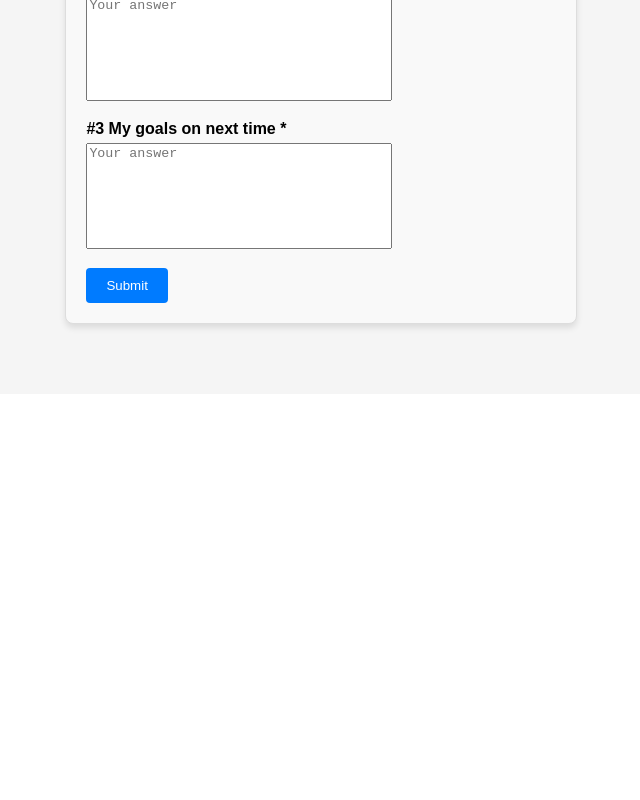
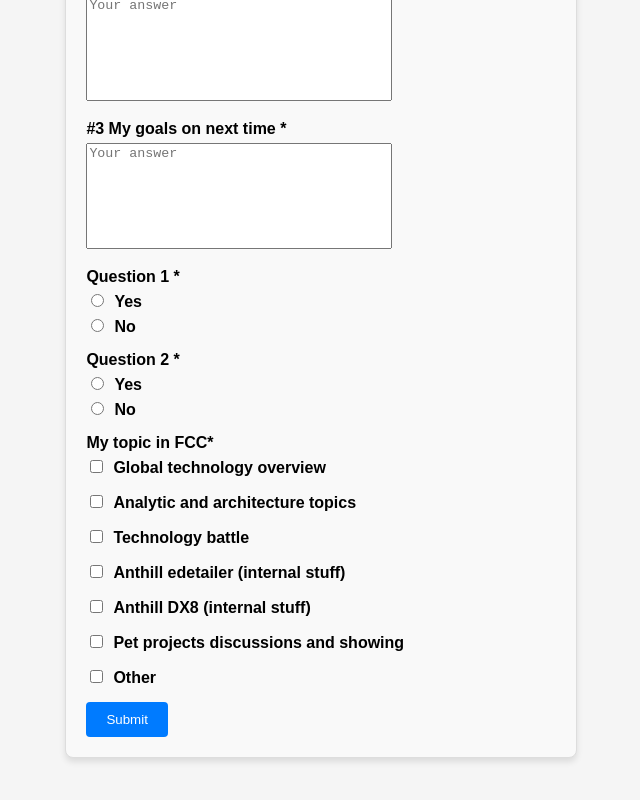
Before and after one commit to v1fes/React, a React (Vite) app in the folder Hook-Form/: page / in a window 1280 px wide. Shown: the part 1750-2550 px from the top of the page, without its empty margins (319-959 px from the left). Before the commit the page ends 2144 px from the top, so only its background shows below. Built offline with nearby package versions, Linux system fonts and the light colour scheme.

Commit message:
Додано додатковий блок зчекбоксами, додано компонент так/ні до форми

```diff
--- a/Hook-Form/src/components/AdditionalCheckboxes/AdditionalCheckboxes.jsx
+++ b/Hook-Form/src/components/AdditionalCheckboxes/AdditionalCheckboxes.jsx
@@ -7,7 +7,7 @@ const AdditionalCheckboxes = ({ name, options }) => {
 
   return (
     <div>
-      <label>Additional options *</label>
+      <label>I'm interested to*</label>
       <div>
         {options.map((option) => (
           <div key={option.value}>
--- /dev/null
+++ b/Hook-Form/src/components/AdditionalCheckboxes/AdditionalCheckboxes2.jsx
@@ -0,0 +1,50 @@
+import React from 'react';
+import { useFormContext } from 'react-hook-form';
+
+const AdditionalCheckboxes2 = ({ name, options }) => {
+  const { register, watch, formState: { errors } } = useFormContext();
+  const selectedOptions2 = watch(name, []); // Дефолтне значення
+
+  return (
+    <div>
+      <label> My topic in FCC*</label>
+      <div>
+        {options.map((option) => (
+          <div key={option.value}>
+            <label>
+              <input
+                type="checkbox"
+                value={option.value}
+                {...register(name)}
+              />
+              {option.label}
+            </label>
+          </div>
+        ))}
+        <div>
+          <label>
+            <input
+              type="checkbox"
+              value="Other"
+              {...register(name)}
+            />
+            Other
+          </label>
+          {Array.isArray(selectedOptions2) && selectedOptions2.includes('Other') && (
+            <input
+              type="text"
+              placeholder="Specify your option"
+              {...register(`${name}Other`, { required: 'Please specify your option' })}
+            />
+          )}
+        </div>
+      </div>
+      {errors[name] && <p>{errors[name].message}</p>}
+      {Array.isArray(selectedOptions2) && selectedOptions2.includes('Other') && errors[`${name}Other`] && (
+        <p>{errors[`${name}Other`].message}</p>
+      )}
+    </div>
+  );
+};
+
+export default AdditionalCheckboxes2;
--- a/Hook-Form/src/components/Form/Form.jsx
+++ b/Hook-Form/src/components/Form/Form.jsx
@@ -5,8 +5,11 @@ import * as yup from 'yup';
 import FavoriteTech from '../FavoriteTech/FavoriteTech';
 import LearnTechCheckboxes from '../LearnTechCheckboxes/LearnTechCheckboxes';
 import TechLevelMatrix from '../TechLevelMatrix/TechLevelMatrix';
+import TextAreaBlock from '../TextAreaBlock/TextAreaBlock';
+import YesNoQuestion from '../YesNoQuestion/YesNoQuestion';
 import AdditionalCheckboxes from '../AdditionalCheckboxes/AdditionalCheckboxes';
-import TextAreaBlock from '../TextAreaBlock/TextAreaBlock';
+import AdditionalCheckboxes2 from '../AdditionalCheckboxes/AdditionalCheckboxes2';
+
 import './Form.module.css';
 
 // Схема валідації
@@ -14,6 +17,8 @@ const schema = yup.object().shape({
   nameSurname: yup.string().required('Name, Surname is required'),
   team: yup.string().required('Your team is required'),
   favoriteTech: yup.string().required('Please select your favorite tech'),
+  question1: yup.string().required('This field is required'),
+  question2: yup.string().required('This field is required'),
 otherTech: yup.string().when('favoriteTech', {
   is: 'Other',
   then: yup.string().required('Please specify your tech'),
@@ -32,6 +37,11 @@ otherTech: yup.string().when('favoriteTech', {
     .array()
     .of(yup.string())
     .min(1, 'Please select at least one additional option'),
+ additionalOptions2: yup
+    .array()
+    .of(yup.string())
+    .min(1, 'Please select at least one additional option'),
+
 });
 
 const Form = () => {
@@ -40,6 +50,9 @@ const Form = () => {
     defaultValues: {
       learnTech: [],
       additionalOptions: [],
+      additionalOptions2: [],
+      question1: '',
+      question2: '',
     },
   });
 
@@ -140,7 +153,30 @@ const Form = () => {
             label="#3 My goals on next time"
             placeholder="Your answer"
           />
-
+            {/* Інші поля форми */}
+          <YesNoQuestion
+            name="question1"
+            label="Question 1"
+            register={methods.register}
+            error={methods.formState.errors.question1}
+          />
+          <YesNoQuestion
+            name="question2"
+            label="Question 2"
+            register={methods.register}
+            error={methods.formState.errors.question2}
+        />
+          <AdditionalCheckboxes2
+          name="additionalOptions2"
+          options={[
+            { value: 'Option11', label: 'Global technology overview' },
+            { value: 'Option12', label: 'Analytic and architecture topics' },
+            { value: 'Option13', label: 'Technology battle' },
+            { value: 'Option14', label: 'Anthill edetailer (internal stuff)' },
+            { value: 'Option15', label: 'Anthill DX8 (internal stuff)' },
+            { value: 'Option16', label: 'Pet projects discussions and showing' },
+          ]}
+        />
         <button type="submit">Submit</button>
       </form>
     </FormProvider>
--- /dev/null
+++ b/Hook-Form/src/components/YesNoQuestion/YesNoQuestion.jsx
@@ -0,0 +1,30 @@
+import React from 'react';
+
+const YesNoQuestion = ({ name, label, register, error }) => {
+  return (
+    <div>
+      <label>{label} *</label>
+      <div>
+        <label>
+          <input
+            type="radio"
+            value="Yes"
+            {...register(name)}
+          />
+          Yes
+        </label>
+        <label>
+          <input
+            type="radio"
+            value="No"
+            {...register(name)}
+          />
+          No
+        </label>
+      </div>
+      {error && <p>{error.message}</p>}
+    </div>
+  );
+};
+
+export default YesNoQuestion;
```
Also changed, not shown: 1 other file (tests, documents, lock files or other folders).
